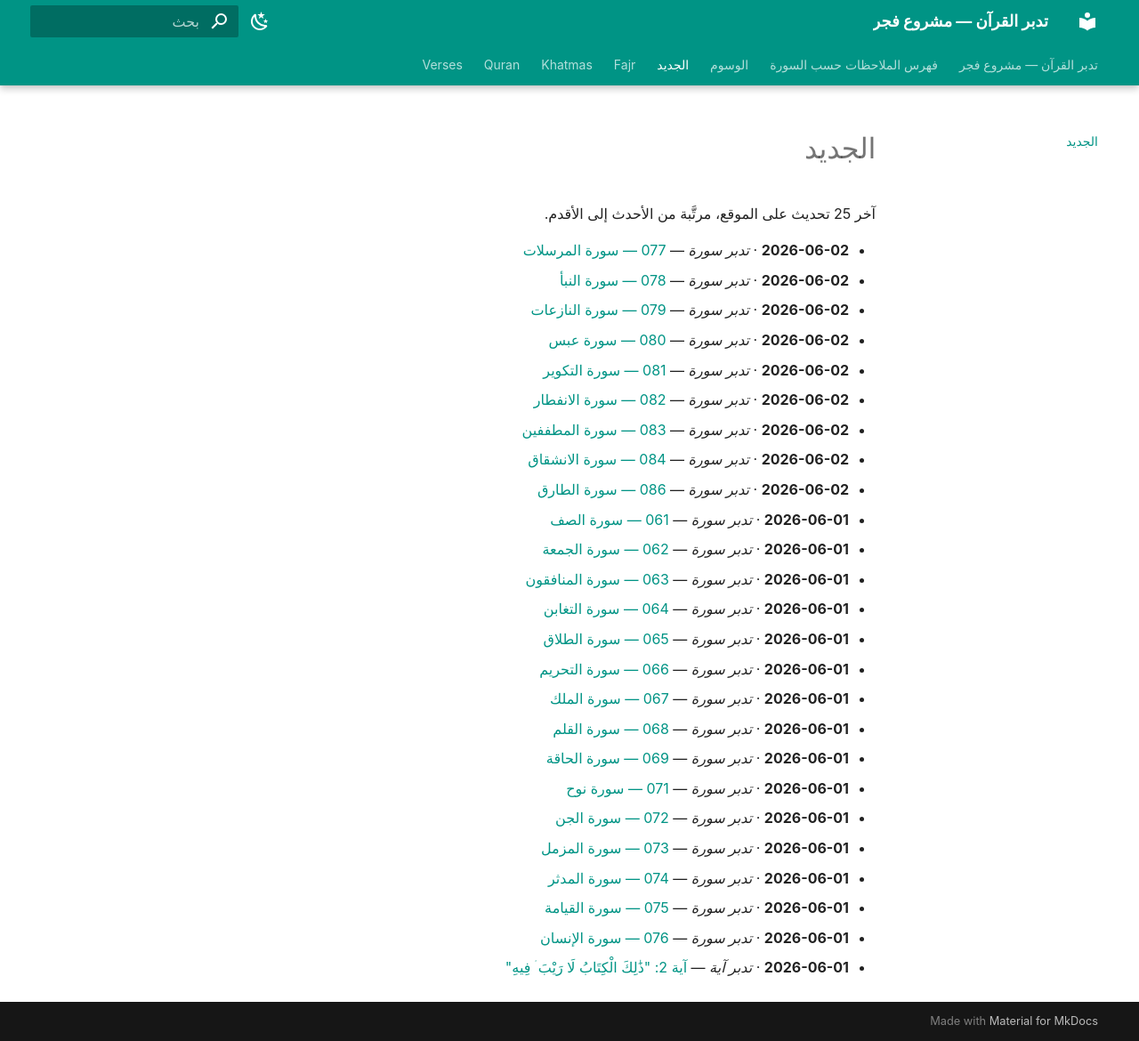
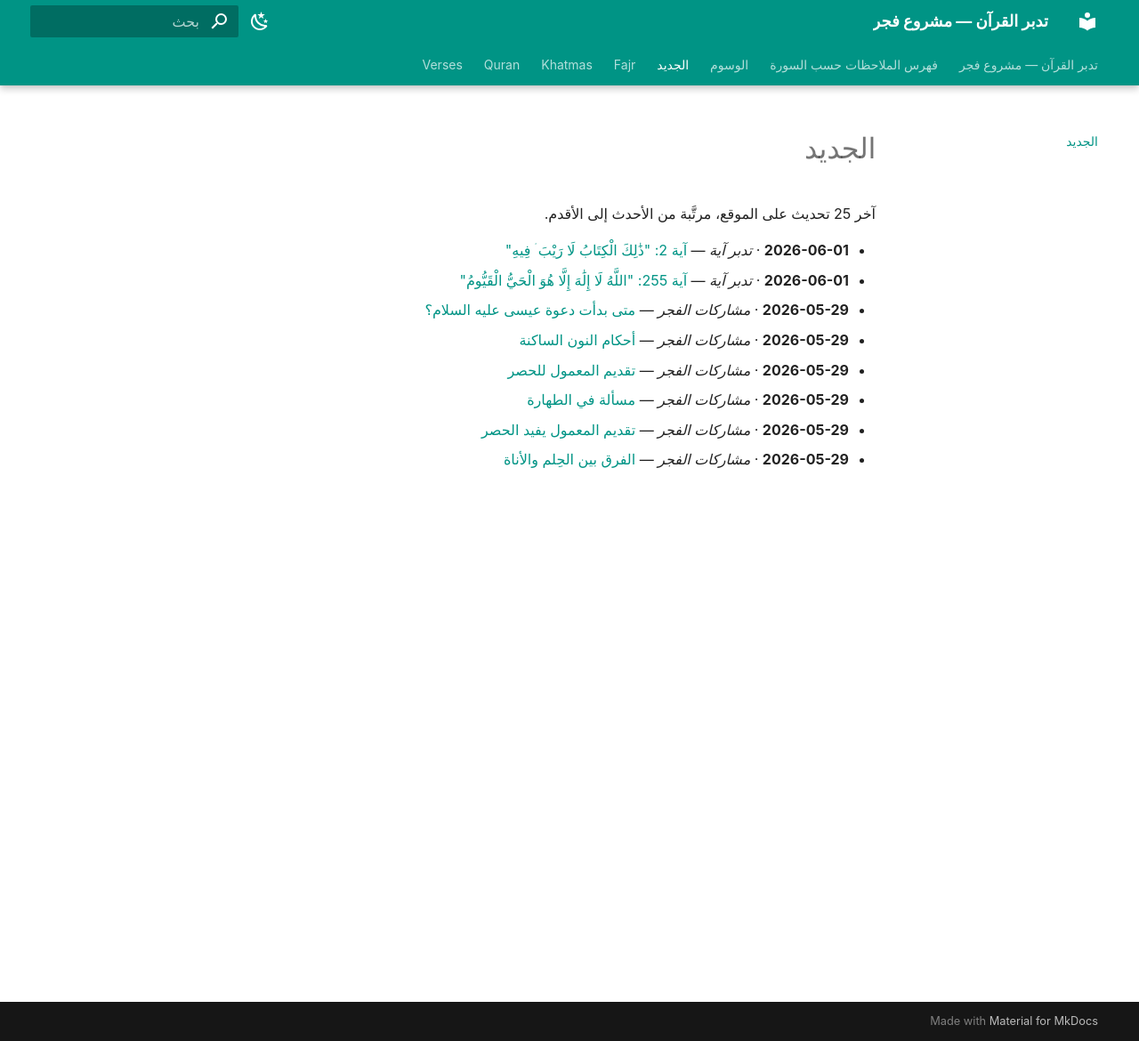
Before and after one commit to JohanLiebert66/quran-fagr, an MkDocs documentation site: the page built from surahs/whats-new.md, in a window 1280 px wide and 1170 px high. Shown: the whole window at 89% size. Built offline with MkDocs 1.6.1 and Material for MkDocs 9.7.7, drawn with Linux system fonts in a browser that asks for light colours.

Commit message:
GitHub Actions auto-deploy: edit notes on github.com, site rebuilds in ~2 min
- .github/workflows/deploy.yml: on every push to main (except docs-only
  paths), installs deps, refreshes derived pages (aggregate, surah-index,
  khatmas, whats-new), builds with mkdocs, and gh-deploys.
- fajr/index.md: new section landing with the note template and the
  GitHub edit flow explained.
- surahs/index.md home rewritten to mention all sections and the
  edit-from-anywhere workflow.
- README: edit-and-publish section split into "GitHub web editor
  (auto-deploys)" and "locally (3-step)" — verses/khatma rows added.

Co-Authored-By: Claude Opus 4.7 <noreply@anthropic.com>

```diff
--- a/surahs/whats-new.md
+++ b/surahs/whats-new.md
@@ -2,28 +2,11 @@
 
 آخر 25 تحديث على الموقع، مرتَّبة من الأحدث إلى الأقدم.
 
-- **2026-06-02** · *تدبر سورة* — [077 — سورة المرسلات](quran/077-المرسلات.md)
-- **2026-06-02** · *تدبر سورة* — [078 — سورة النبأ](quran/078-النبأ.md)
-- **2026-06-02** · *تدبر سورة* — [079 — سورة النازعات](quran/079-النازعات.md)
-- **2026-06-02** · *تدبر سورة* — [080 — سورة عبس](quran/080-عبس.md)
-- **2026-06-02** · *تدبر سورة* — [081 — سورة التكوير](quran/081-التكوير.md)
-- **2026-06-02** · *تدبر سورة* — [082 — سورة الانفطار](quran/082-الانفطار.md)
-- **2026-06-02** · *تدبر سورة* — [083 — سورة المطففين](quran/083-المطففين.md)
-- **2026-06-02** · *تدبر سورة* — [084 — سورة الانشقاق](quran/084-الانشقاق.md)
-- **2026-06-02** · *تدبر سورة* — [086 — سورة الطارق](quran/086-الطارق.md)
-- **2026-06-01** · *تدبر سورة* — [061 — سورة الصف](quran/061-الصف.md)
-- **2026-06-01** · *تدبر سورة* — [062 — سورة الجمعة](quran/062-الجمعة.md)
-- **2026-06-01** · *تدبر سورة* — [063 — سورة المنافقون](quran/063-المنافقون.md)
-- **2026-06-01** · *تدبر سورة* — [064 — سورة التغابن](quran/064-التغابن.md)
-- **2026-06-01** · *تدبر سورة* — [065 — سورة الطلاق](quran/065-الطلاق.md)
-- **2026-06-01** · *تدبر سورة* — [066 — سورة التحريم](quran/066-التحريم.md)
-- **2026-06-01** · *تدبر سورة* — [067 — سورة الملك](quran/067-الملك.md)
-- **2026-06-01** · *تدبر سورة* — [068 — سورة القلم](quran/068-القلم.md)
-- **2026-06-01** · *تدبر سورة* — [069 — سورة الحاقة](quran/069-الحاقة.md)
-- **2026-06-01** · *تدبر سورة* — [071 — سورة نوح](quran/071-نوح.md)
-- **2026-06-01** · *تدبر سورة* — [072 — سورة الجن](quran/072-الجن.md)
-- **2026-06-01** · *تدبر سورة* — [073 — سورة المزمل](quran/073-المزمل.md)
-- **2026-06-01** · *تدبر سورة* — [074 — سورة المدثر](quran/074-المدثر.md)
-- **2026-06-01** · *تدبر سورة* — [075 — سورة القيامة](quran/075-القيامة.md)
-- **2026-06-01** · *تدبر سورة* — [076 — سورة الإنسان](quran/076-الإنسان.md)
 - **2026-06-01** · *تدبر آية* — [آية 2: "ذَٰلِكَ الْكِتَابُ لَا رَيْبَ ۛ فِيهِ"](verses/002-البقرة.md)
+- **2026-06-01** · *تدبر آية* — [آية 255: "اللَّهُ لَا إِلَٰهَ إِلَّا هُوَ الْحَيُّ الْقَيُّومُ"](verses/002-البقرة.md)
+- **2026-05-29** · *مشاركات الفجر* — [متى بدأت دعوة عيسى عليه السلام؟](fajr/أسئلة-وأجوبة.md)
+- **2026-05-29** · *مشاركات الفجر* — [أحكام النون الساكنة](fajr/تجويد.md)
+- **2026-05-29** · *مشاركات الفجر* — [تقديم المعمول للحصر](fajr/فوائد-بلاغية.md)
+- **2026-05-29** · *مشاركات الفجر* — [مسألة في الطهارة](fajr/فوائد-فقهية.md)
+- **2026-05-29** · *مشاركات الفجر* — [تقديم المعمول يفيد الحصر](fajr/فوائد-لغوية.md)
+- **2026-05-29** · *مشاركات الفجر* — [الفرق بين الحِلم والأناة](fajr/فوائد-لغوية.md)
```
Also changed, not shown: README.md (+22 -3 lines), surahs/fajr/index.md (added, +34 -0 lines), surahs/index.md (+28 -8 lines), surahs/khatmas/001-ختمة-الفجر-—-البداية.md (+2 -2 lines), surahs/khatmas/index.md (+1 -1 lines), 4 other files.
